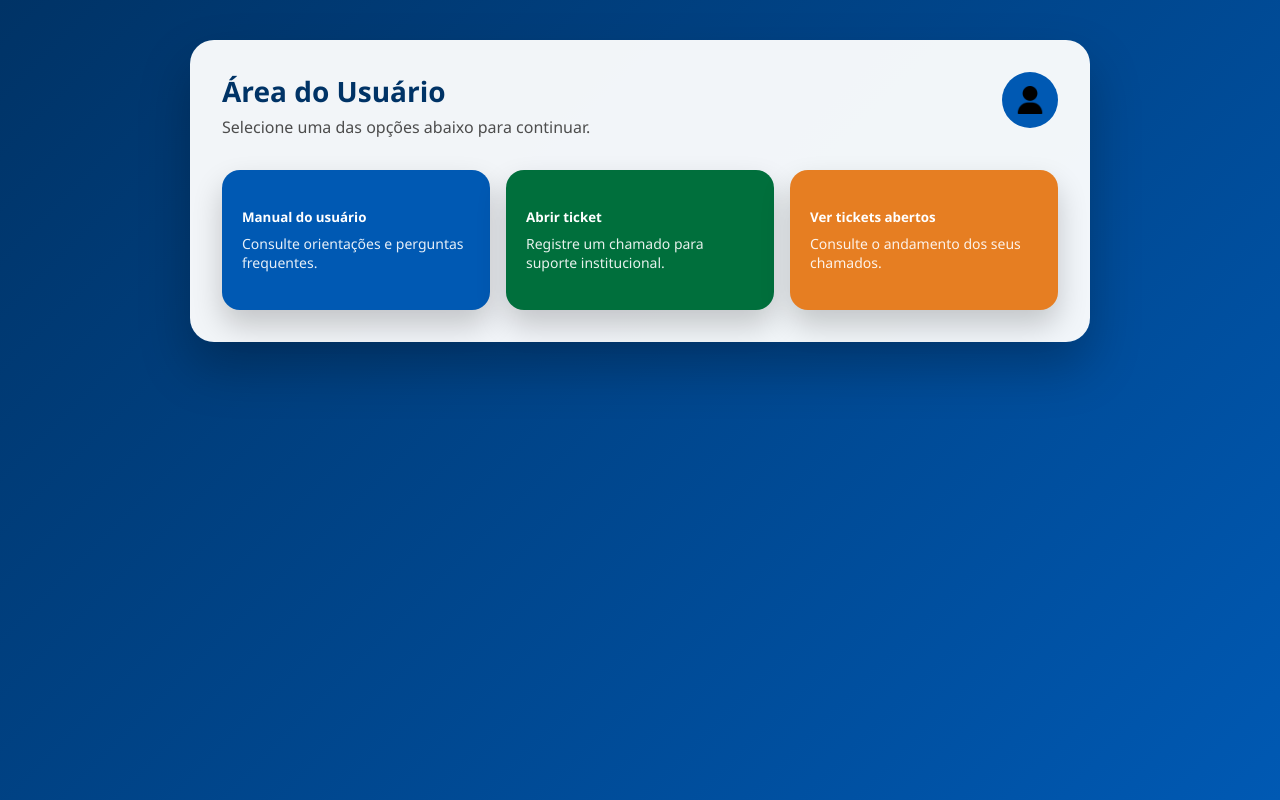
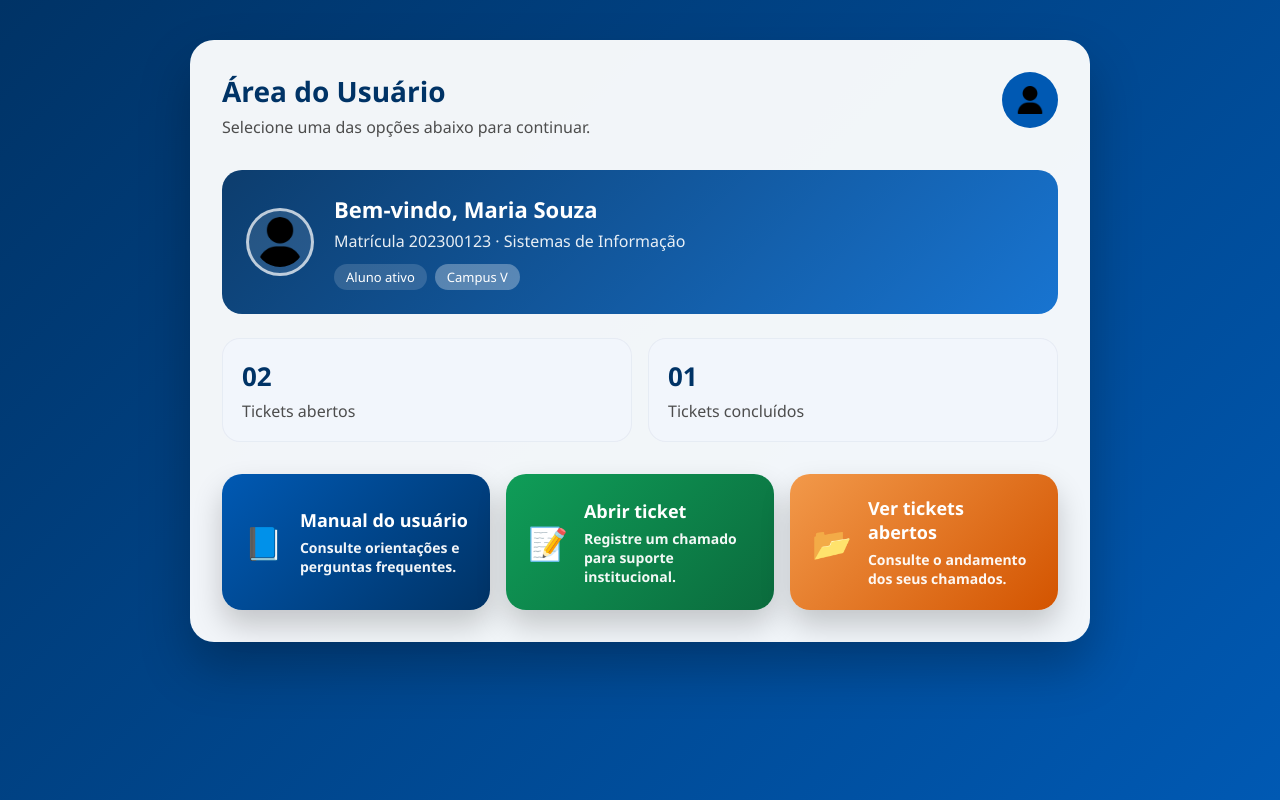
Before and after one commit to Yur3e/projeto-eng-software, a plain HTML site: page area-usuario.html in a window 1280 px wide. Drawn offline with Linux system fonts and the light colour scheme.

Commit message:
feat: Estilizando área de usuário

```diff
--- a/area-usuario.html
+++ b/area-usuario.html
@@ -27,20 +27,54 @@
             </div>
         </header>
 
+        <section class="user-highlight">
+            <div class="profile-card">
+                <img src="user.png" alt="Foto do usuário" class="profile-photo">
+                <div>
+                    <h2>Bem-vindo, Maria Souza</h2>
+                    <p>Matrícula 202300123 · Sistemas de Informação</p>
+                    <div class="tag-group">
+                        <span class="tag">Aluno ativo</span>
+                        <span class="tag info">Campus V</span>
+                    </div>
+                </div>
+            </div>
+
+            <div class="status-cards">
+                <article class="status-card">
+                    <strong>02</strong>
+                    <span>Tickets abertos</span>
+                </article>
+                <article class="status-card">
+                    <strong>01</strong>
+                    <span>Tickets concluídos</span>
+                </article>
+            </div>
+        </section>
+
         <section class="quick-actions">
             <button class="action-card">
-                Manual do usuário
-                <span>Consulte orientações e perguntas frequentes.</span>
+                <span class="action-icon">📘</span>
+                <div>
+                    <strong>Manual do usuário</strong>
+                    <p>Consulte orientações e perguntas frequentes.</p>
+                </div>
             </button>
 
             <button class="action-card">
-                Abrir ticket
-                <span>Registre um chamado para suporte institucional.</span>
+                <span class="action-icon">📝</span>
+                <div>
+                    <strong>Abrir ticket</strong>
+                    <p>Registre um chamado para suporte institucional.</p>
+                </div>
             </button>
 
             <button class="action-card">
-                Ver tickets abertos
-                <span>Consulte o andamento dos seus chamados.</span>
+                <span class="action-icon">📂</span>
+                <div>
+                    <strong>Ver tickets abertos</strong>
+                    <p>Consulte o andamento dos seus chamados.</p>
+                </div>
             </button>
         </section>
     </div>
--- a/style.css
+++ b/style.css
@@ -186,6 +186,86 @@ a:hover {
     object-fit: contain;
 }
 
+/* ==== USER HIGHLIGHT ==== */
+.user-highlight {
+    display: flex;
+    flex-direction: column;
+    gap: 24px;
+}
+
+.profile-card {
+    background: linear-gradient(135deg, rgba(0, 51, 102, 0.95), rgba(0, 102, 204, 0.9));
+    color: #fff;
+    border-radius: 20px;
+    padding: 24px;
+    display: flex;
+    gap: 20px;
+    align-items: center;
+}
+
+.profile-photo {
+    width: 68px;
+    height: 68px;
+    border-radius: 50%;
+    object-fit: cover;
+    border: 3px solid rgba(255, 255, 255, 0.7);
+    background: rgba(255, 255, 255, 0.1);
+    padding: 6px;
+}
+
+.profile-card h2 {
+    font-size: 22px;
+    margin-bottom: 6px;
+}
+
+.profile-card p {
+    margin: 0;
+    opacity: 0.9;
+}
+
+.tag-group {
+    display: flex;
+    flex-wrap: wrap;
+    gap: 8px;
+    margin-top: 12px;
+}
+
+.tag {
+    padding: 4px 12px;
+    border-radius: 999px;
+    background: rgba(255, 255, 255, 0.15);
+    font-size: 13px;
+}
+
+.tag.info {
+    background: rgba(255, 255, 255, 0.3);
+}
+
+.status-cards {
+    display: grid;
+    grid-template-columns: repeat(auto-fit, minmax(150px, 1fr));
+    gap: 16px;
+}
+
+.status-card {
+    border-radius: 18px;
+    background: #f2f6fc;
+    padding: 20px;
+    display: flex;
+    flex-direction: column;
+    gap: 6px;
+    box-shadow: inset 0 0 0 1px rgba(0, 51, 102, 0.05);
+}
+
+.status-card strong {
+    font-size: 26px;
+    color: #003366;
+}
+
+.status-card span {
+    color: #4d4d4d;
+}
+
 .menu-item {
     width: 100%;
     text-align: left;
@@ -210,32 +290,45 @@ a:hover {
 }
 
 .action-card {
-    height: 140px;
-    border-radius: 18px;
-    background: #0059b3;
+    border-radius: 20px;
+    background: linear-gradient(135deg, #0059b3, #003366);
     color: #fff;
     display: flex;
-    flex-direction: column;
-    justify-content: center;
-    align-items: flex-start;
-    padding: 20px;
+    align-items: center;
+    gap: 16px;
+    padding: 22px;
     text-align: left;
     box-shadow: 0 15px 30px rgba(0, 0, 0, 0.2);
+    transition: transform 0.3s, box-shadow 0.3s;
 }
 
-.action-card span {
-    font-size: 14px;
-    font-weight: normal;
-    margin-top: 8px;
-    opacity: 0.9;
+.action-card:hover {
+    transform: translateY(-6px);
+    box-shadow: 0 20px 35px rgba(0, 0, 0, 0.25);
 }
 
 .action-card:nth-child(2) {
-    background: #006f3c;
+    background: linear-gradient(135deg, #0f9d58, #0b6b3d);
 }
 
 .action-card:nth-child(3) {
-    background: #e67e22;
+    background: linear-gradient(135deg, #f2994a, #d35400);
+}
+
+.action-icon {
+    font-size: 32px;
+}
+
+.action-card strong {
+    display: block;
+    font-size: 18px;
+    margin-bottom: 6px;
+}
+
+.action-card p {
+    margin: 0;
+    font-size: 14px;
+    opacity: 0.95;
 }
 
 @media (max-width: 600px) {
@@ -245,5 +338,16 @@ a:hover {
 
     .action-card {
         height: auto;
+        flex-direction: column;
+        align-items: flex-start;
+    }
+
+    .profile-card {
+        flex-direction: column;
+        text-align: center;
+    }
+
+    .profile-card .tag-group {
+        justify-content: center;
     }
 }
```
